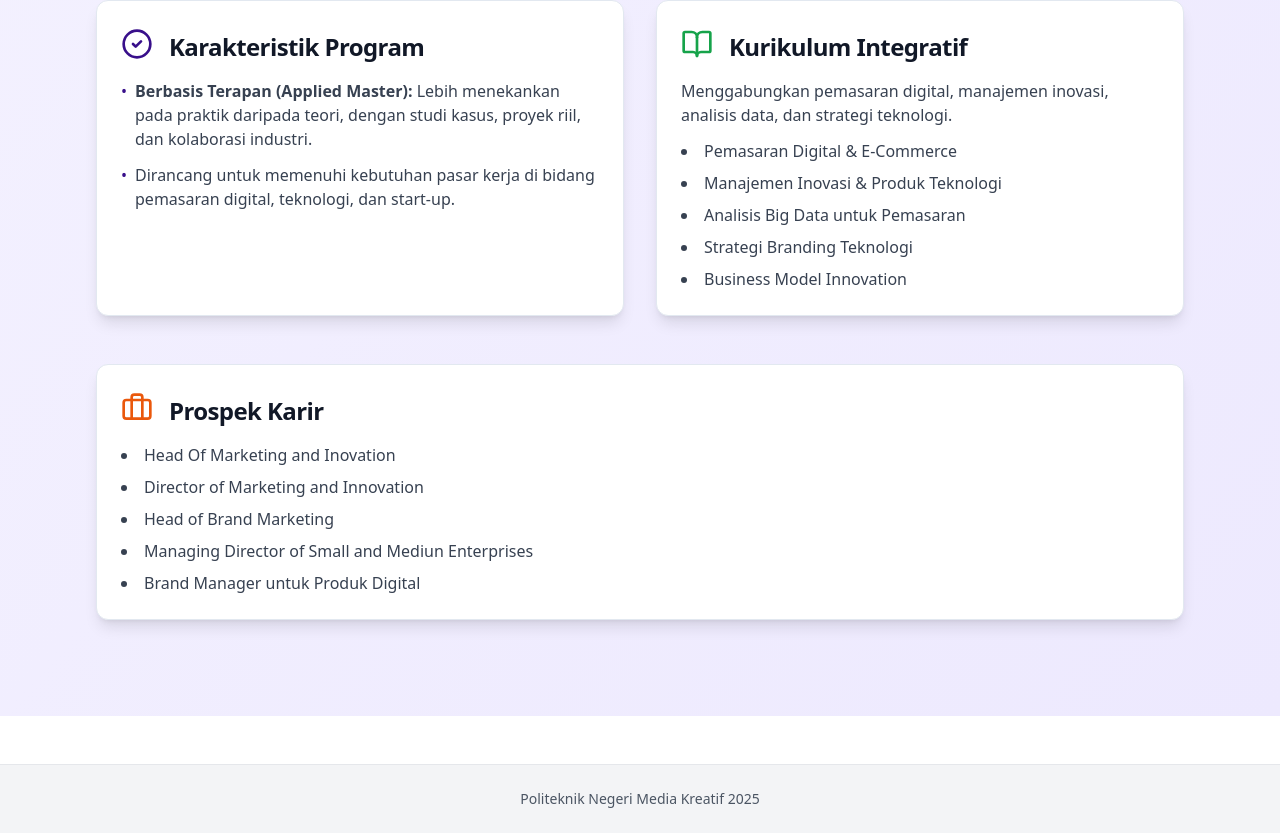
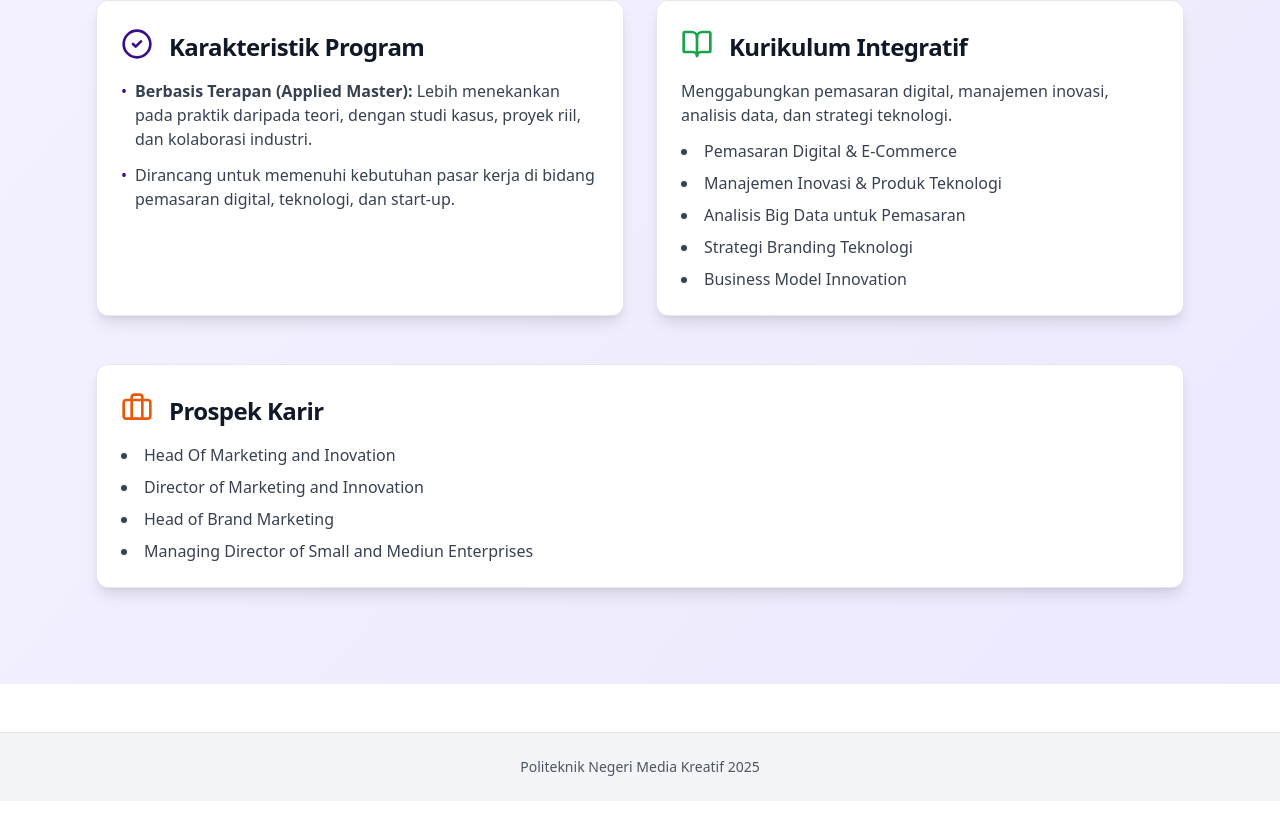
Before and after one commit to hadirudiya/magisterterapanpit, a React (Vite) app: page / in a window 1280 px wide. Shown: the part 912-1745 px from the top of the page. After the commit the page ends 1713 px from the top, so only its background shows below. Built offline with nearby package versions, Linux system fonts and the light colour scheme; a web font is replaced by a local one.

Commit message:
[dyad] Menghapus 'Brand Manager untuk Produk Digital' dari daftar prospek karir di LandingPage. - wrote 1 file(s)

```diff
--- a/src/pages/LandingPage.tsx
+++ b/src/pages/LandingPage.tsx
@@ -64,7 +64,6 @@ const LandingPage = () => {
                 <li>Director of Marketing and Innovation</li>
                 <li>Head of Brand Marketing</li>
                 <li>Managing Director of Small and Mediun Enterprises</li>
-                <li>Brand Manager untuk Produk Digital</li>
               </ul>
             </CardContent>
           </Card>
```
